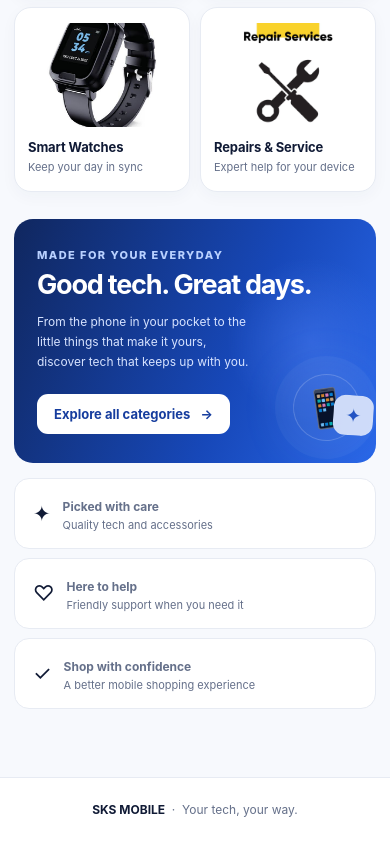
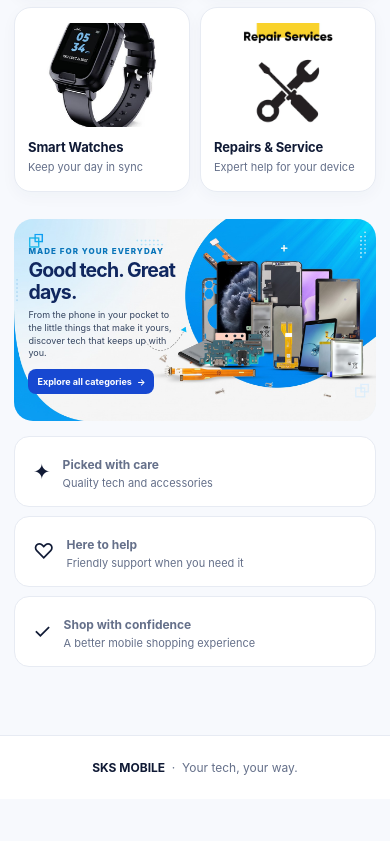
Before and after one commit to sksmobile-online/sks-mobile-website, a plain HTML site: page index.html in a window 390 px wide. Shown: the part 958-1799 px from the top of the page. After the commit the page ends 1757 px from the top, so only its background shows below. Drawn offline with Linux system fonts and the light colour scheme.

Commit message:
Show repair banner with text overlay

```diff
--- a/index.html
+++ b/index.html
@@ -354,32 +354,34 @@
 
     .hero {
       position: relative;
-      display: flex;
-      min-height: 294px;
-      align-items: center;
-      justify-content: space-between;
-      gap: 28px;
       margin-top: 38px;
-      padding: 42px 58px;
       overflow: hidden;
       border-radius: 24px;
-      background:
-        radial-gradient(circle at 82% 50%, rgba(87, 136, 255, .36), transparent 26%),
-        linear-gradient(112deg, #10275f 0%, #1748b9 61%, #2866e8 100%);
-      color: #fff;
+      background: #eaf6fc;
+    }
+
+    .hero-image {
+      display: block;
+      width: 100%;
+      height: auto;
     }
 
     .hero-copy {
-      position: relative;
+      position: absolute;
+      top: 50%;
+      left: 5%;
       z-index: 1;
-      max-width: 540px;
+      width: 39%;
+      max-width: 430px;
+      transform: translateY(-50%);
     }
 
-    .hero .eyebrow { color: #b9d1ff; }
+    .hero .eyebrow { color: #0874b9; }
 
     .hero h2 {
       max-width: 470px;
       margin-bottom: 12px;
+      color: #10275f;
       font-size: clamp(27px, 4vw, 40px);
       letter-spacing: -.045em;
       line-height: 1.12;
@@ -388,7 +390,7 @@
     .hero-copy > p:not(.eyebrow) {
       max-width: 430px;
       margin-bottom: 23px;
-      color: #d7e3ff;
+      color: #34445f;
       font-size: 14px;
       line-height: 1.65;
     }
@@ -399,45 +401,13 @@
       gap: 10px;
       padding: 12px 17px;
       border-radius: 11px;
-      background: #fff;
-      color: #163d9e;
+      background: #1748d1;
+      color: #fff;
       font-size: 13px;
       font-weight: 750;
     }
 
-    .hero-button:hover { background: #edf3ff; }
-
-    .hero-art {
-      position: relative;
-      display: grid;
-      width: 205px;
-      height: 205px;
-      flex: 0 0 auto;
-      place-items: center;
-      border: 1px solid rgba(255, 255, 255, .23);
-      border-radius: 50%;
-      background: rgba(255, 255, 255, .1);
-      box-shadow: 0 0 0 18px rgba(255, 255, 255, .045), 0 0 60px rgba(153, 191, 255, .28);
-      font-size: 105px;
-      transform: rotate(-8deg);
-    }
-
-    .hero-art::after {
-      position: absolute;
-      right: -17px;
-      bottom: 24px;
-      width: 58px;
-      height: 58px;
-      border: 1px solid rgba(255, 255, 255, .35);
-      border-radius: 18px;
-      background: #f9fbff;
-      content: "✦";
-      color: #2351bd;
-      display: grid;
-      place-items: center;
-      font-size: 28px;
-      transform: rotate(12deg);
-    }
+    .hero-button:hover { background: #10369f; }
 
     .benefits {
       display: grid;
@@ -496,19 +466,17 @@
       .section-note { font-size: 12px; }
       .category-grid { grid-template-columns: repeat(2, minmax(0, 1fr)); gap: 10px; }
       .category-card { min-height: 143px; padding: 15px 13px; }
-      .hero { min-height: 0; margin-top: 27px; padding: 29px 23px; border-radius: 19px; }
-      .hero-art { width: 90px; height: 90px; margin-right: 4px; font-size: 48px; }
-      .hero-art::after { right: -13px; bottom: 1px; width: 38px; height: 38px; border-radius: 12px; font-size: 19px; }
-      .hero h2 { font-size: 27px; }
-      .hero-copy > p:not(.eyebrow) { font-size: 12px; }
+      .hero { margin-top: 27px; border-radius: 19px; }
+      .hero-copy { left: 4%; width: 43%; }
+      .hero .eyebrow { margin-bottom: 4px; font-size: 8px; }
+      .hero h2 { margin-bottom: 6px; font-size: clamp(16px, 5vw, 25px); }
+      .hero-copy > p:not(.eyebrow) { margin-bottom: 9px; font-size: 10px; line-height: 1.4; }
+      .hero-button { gap: 5px; padding: 7px 9px; border-radius: 8px; font-size: 9px; }
       .benefits { grid-template-columns: 1fr; gap: 9px; margin-top: 15px; }
     }
 
     @media (max-width: 390px) {
-      .hero { align-items: flex-start; }
-      .hero-art { position: absolute; right: 12px; bottom: 22px; width: 67px; height: 67px; font-size: 37px; opacity: .8; }
-      .hero-copy { max-width: 100%; }
-      .hero-copy > p:not(.eyebrow) { max-width: 220px; }
+      .hero-copy > p:not(.eyebrow) { max-width: 100%; font-size: 9px; }
     }
   </style>
 </head>
@@ -607,13 +575,13 @@
     </section>
 
     <section class="hero" id="featured">
+      <img class="hero-image" src="assets/repair-services-banner.jpg" alt="Mobile phone parts and devices ready for repair">
       <div class="hero-copy">
         <p class="eyebrow">Made for your everyday</p>
         <h2>Good tech. Great days.</h2>
         <p>From the phone in your pocket to the little things that make it yours, discover tech that keeps up with you.</p>
         <a class="hero-button" href="#categories">Explore all categories <span aria-hidden="true">→</span></a>
       </div>
-      <div class="hero-art" aria-hidden="true">📱</div>
     </section>
 
     <section class="benefits" id="why-sks" aria-label="Why shop with SKS Mobile">
```
